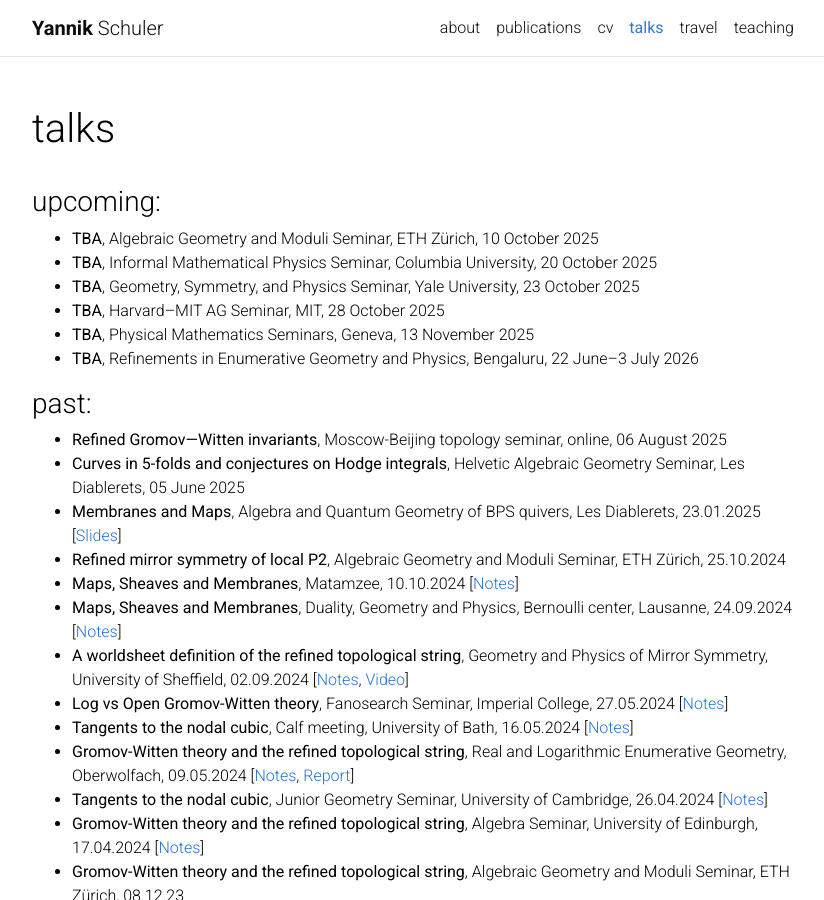
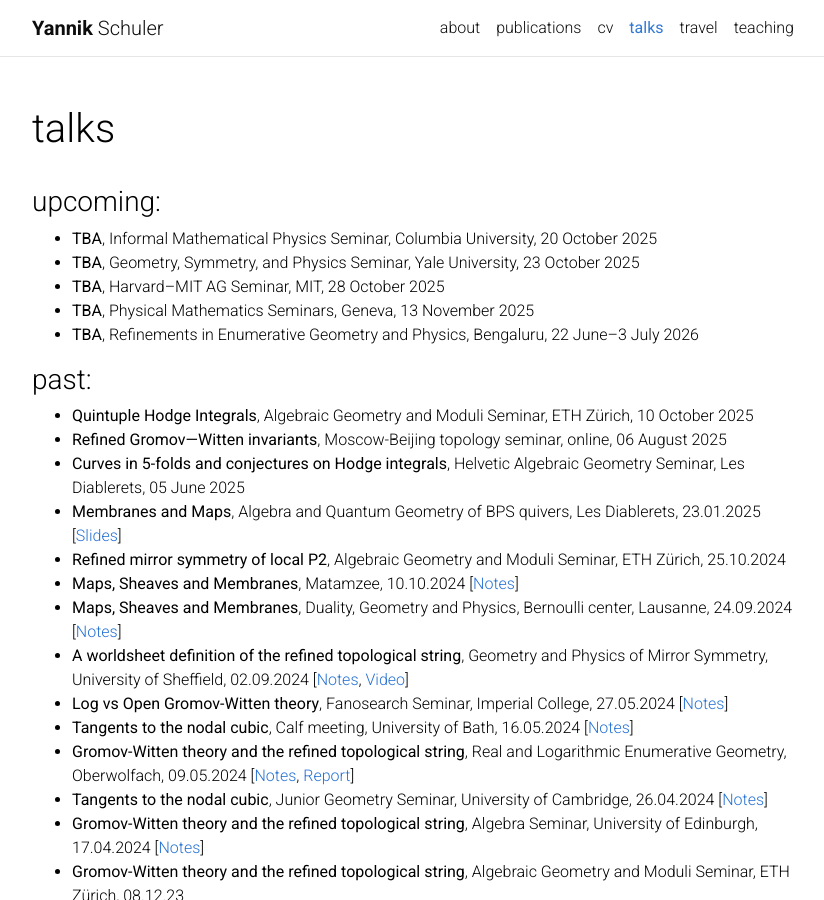
Before and after one commit to yannikschuler/yannikschuler.github.io, a Jekyll site: the page built from _pages/talks.md, in a window 1280 px wide and 900 px high. Shown: the whole window, without its empty margins (223-1047 px from the left). Built offline with Jekyll 4.4.1, drawn with Linux system fonts in a browser that asks for light colours; comment, search, counter and statistics services are not loaded; a style sheet for code colours, icons or effects is not loaded; some of the changed lines change nothing that is shown.

Commit message:
Update talks.md

```diff
--- a/_pages/talks.md
+++ b/_pages/talks.md
@@ -10,7 +10,6 @@
 <h3>upcoming:</h3>
 <!-- <p>/</p>-->
 <ul>
-   <li><b>TBA</b>, Algebraic Geometry and Moduli Seminar, ETH Zürich, 10 October 2025</li>
    <li><b>TBA</b>, Informal Mathematical Physics Seminar, Columbia University, 20 October 2025</li>
    <li><b>TBA</b>, Geometry, Symmetry, and Physics Seminar, Yale University, 23 October 2025</li>
    <li><b>TBA</b>, Harvard–MIT AG Seminar, MIT, 28 October 2025</li>
@@ -22,6 +21,7 @@
 
 <h3>past:</h3>
  <ul>
+   <li><b>Quintuple Hodge Integrals</b>, Algebraic Geometry and Moduli Seminar, ETH Zürich, 10 October 2025</li>
    <li><b>Refined Gromov—Witten invariants</b>, Moscow-Beijing topology seminar, online, 06 August 2025</li>
   <li><b>Curves in 5-folds and conjectures on Hodge integrals</b>, Helvetic Algebraic Geometry Seminar, Les Diablerets, 05 June 2025</li>
   <li><b>Membranes and Maps</b>, Algebra and Quantum Geometry of BPS quivers, Les Diablerets, 23.01.2025 [<a href='/assets/pdf/25-01-23-slides_Les_Diablerets.pdf'>Slides</a>]</li>
```
